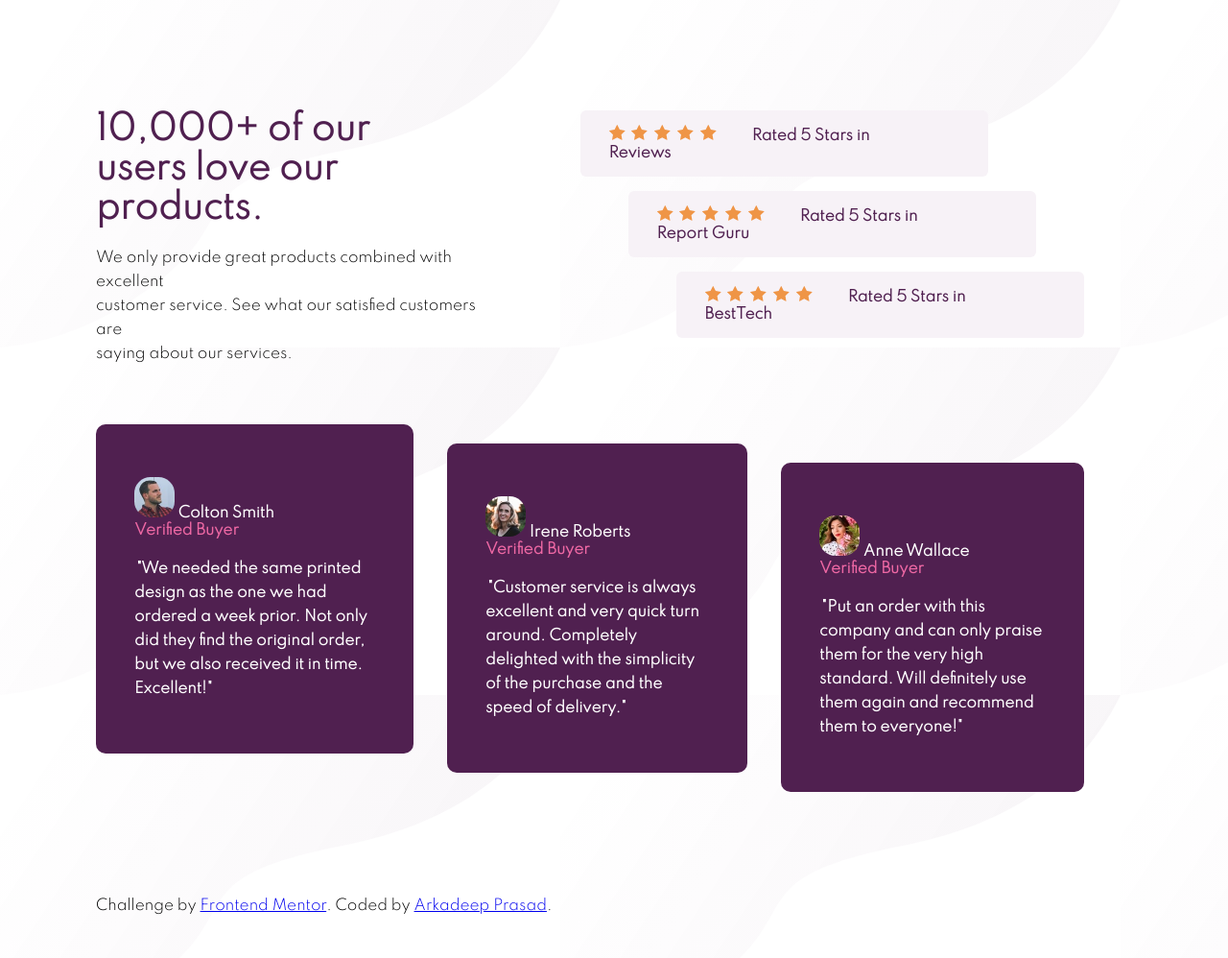
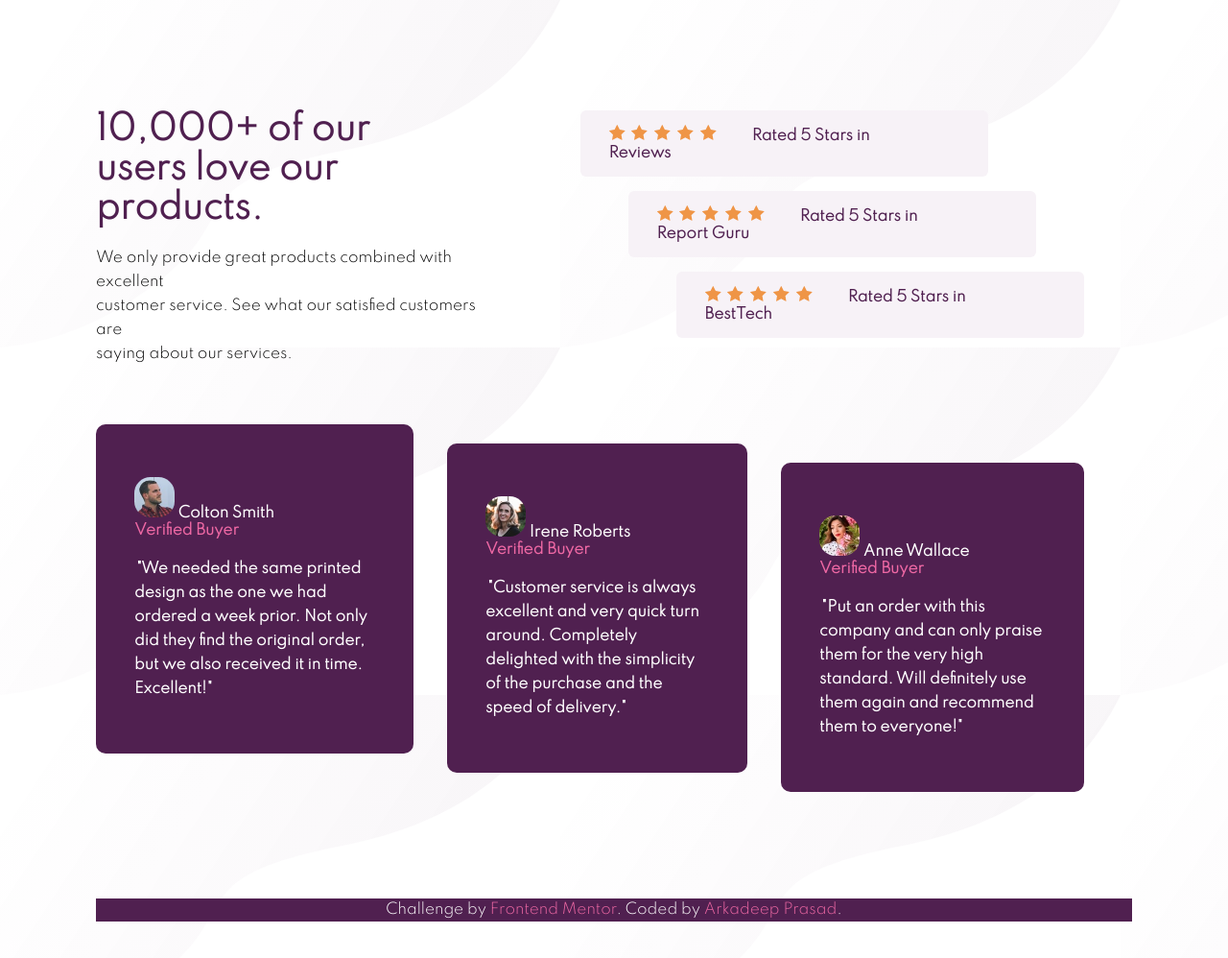
Before and after one commit to deeparka/Social-proof-section, a plain HTML site: page social-proof-section-master/index.html in a window 1280 px wide. Shown: the whole page at 96% size. Drawn offline with Linux system fonts and the light colour scheme.

Commit message:
added footer in html and added footer style in css

```diff
--- a/social-proof-section-master/style.css
+++ b/social-proof-section-master/style.css
@@ -122,3 +122,21 @@ div.container div.buyer div.anne {
 .name {
     margin-top: 0;
 }
+
+footer {
+    margin-top: 1px;
+    text-align: center;
+    padding: 3px;
+    background-color: #502050;
+    color: white;
+}
+
+footer a {
+    color: #ee68a4;
+    text-decoration: none;
+}
+
+footer a:hover {
+    text-decoration: underline;
+    color: #c959c6;
+}
```
Also changed, not shown: social-proof-section-master/index.html (+2 -4 lines).
